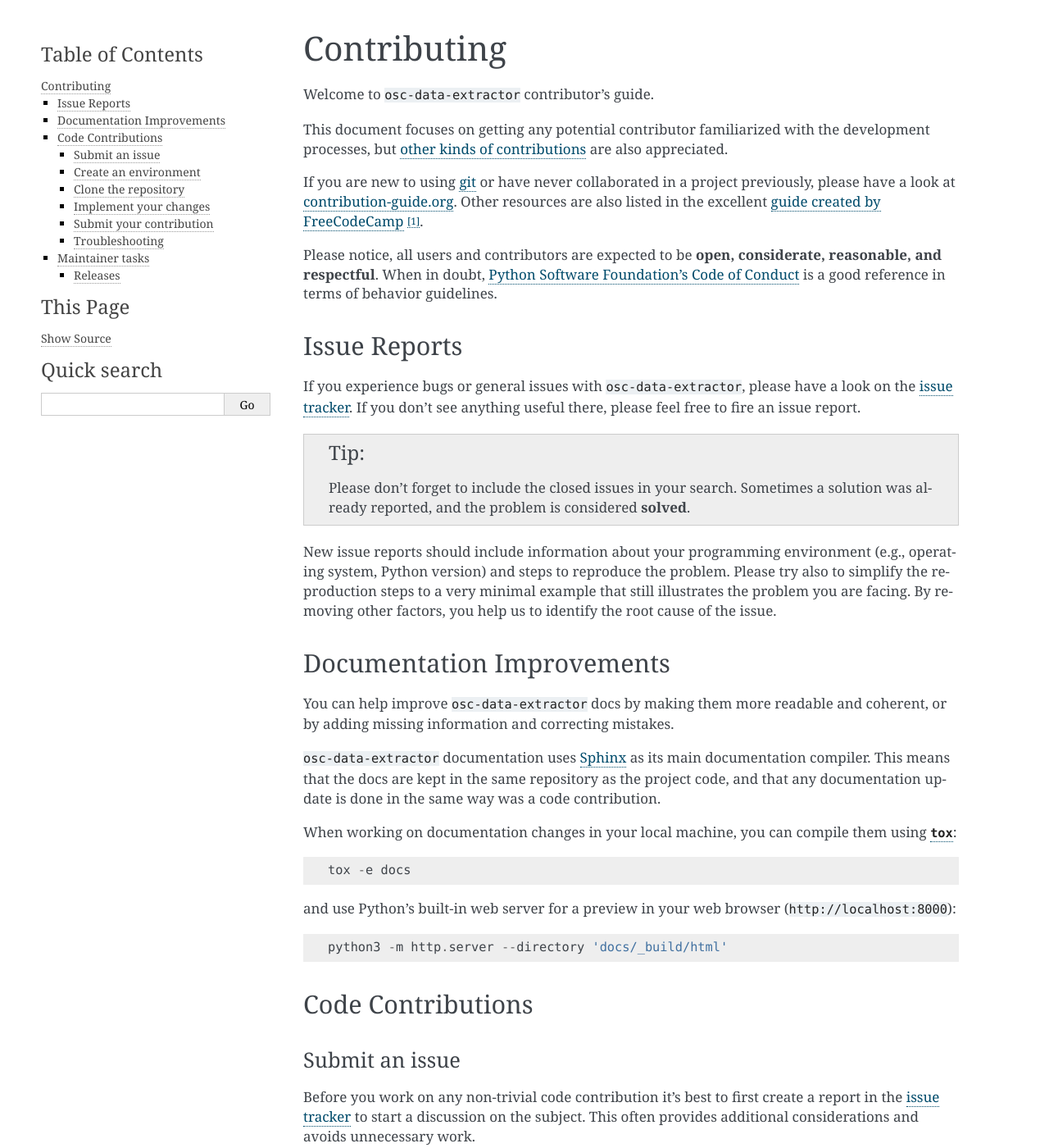
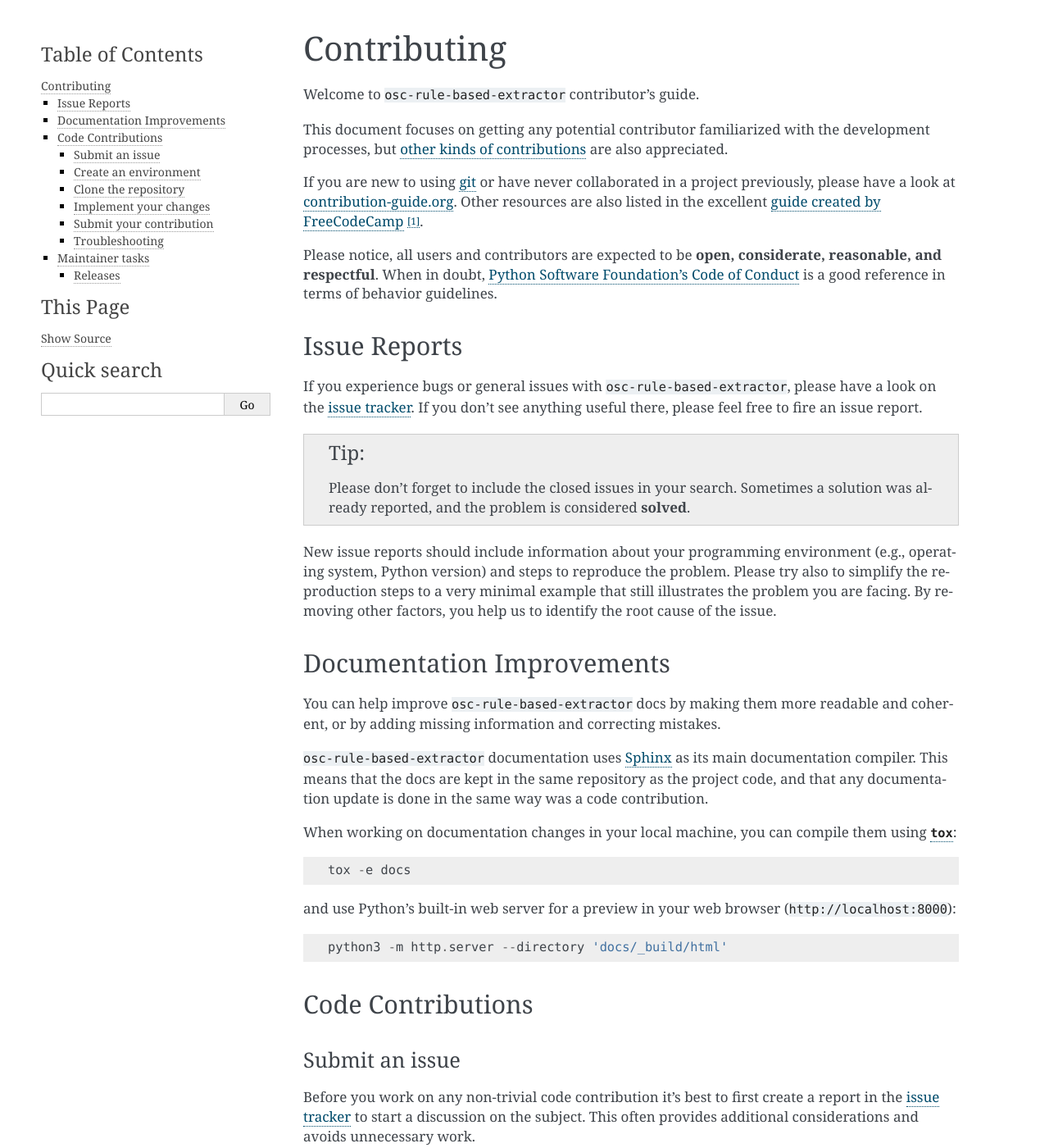
Before and after one commit to os-climate/osc-rule-based-extractor, a Sphinx documentation site: the page built from docs/contributing.rst, in a window 1280 px wide and 1400 px high. Shown: the whole window at 82% size. Built offline with Sphinx 7.4.7, drawn with Linux system fonts in a browser that asks for light colours; pages that are not in the unit, such as notebooks, are missing from menus; some of the changed text lies outside the part shown.

Commit message:
Chore: Make tenmplate substitutions [skip ci]
Signed-off-by: Matthew Watkins <mwatkins@linuxfoundation.org>

```diff
--- a/CONTRIBUTING.rst
+++ b/CONTRIBUTING.rst
@@ -27,7 +27,7 @@
 Contributing
 ============
 
-Welcome to ``osc-data-extractor`` contributor's guide.
+Welcome to ``osc-rule-based-extractor`` contributor's guide.
 
 This document focuses on getting any potential contributor familiarized
 with the development processes, but `other kinds of contributions`_ are also
@@ -46,7 +46,7 @@
 Issue Reports
 =============
 
-If you experience bugs or general issues with ``osc-data-extractor``, please have a look
+If you experience bugs or general issues with ``osc-rule-based-extractor``, please have a look
 on the `issue tracker`_. If you don't see anything useful there, please feel
 free to fire an issue report.
 
@@ -65,10 +65,10 @@
 Documentation Improvements
 ==========================
 
-You can help improve ``osc-data-extractor`` docs by making them more readable and coherent, or
+You can help improve ``osc-rule-based-extractor`` docs by making them more readable and coherent, or
 by adding missing information and correcting mistakes.
 
-``osc-data-extractor`` documentation uses Sphinx_ as its main documentation compiler.
+``osc-rule-based-extractor`` documentation uses Sphinx_ as its main documentation compiler.
 This means that the docs are kept in the same repository as the project code, and
 that any documentation update is done in the same way was a code contribution.
 
@@ -80,7 +80,7 @@
 
    .. tip::
       Please notice that the `GitHub web interface`_ provides a quick way of
-      propose changes in ``osc-data-extractor``'s files. While this mechanism can
+      propose changes in ``osc-rule-based-extractor``'s files. While this mechanism can
       be tricky for normal code contributions, it works perfectly fine for
       contributing to the docs, and can be quite handy.
 
@@ -131,8 +131,8 @@
 
 or Miniconda_::
 
-    conda create -n osc-data-extractor python=3 six virtualenv pytest pytest-cov
-    conda activate osc-data-extractor
+    conda create -n osc-rule-based-extractor python=3 six virtualenv pytest pytest-cov
+    conda activate osc-rule-based-extractor
 
 Clone the repository
 --------------------
@@ -142,8 +142,8 @@
    page. This creates a copy of the code under your account on |the repository service|.
 #. Clone this copy to your local disk::
 
-    git clone git@github.com:YourLogin/osc-data-extractor.git
-    cd osc-data-extractor
+    git clone git@github.com:YourLogin/osc-rule-based-extractor.git
+    cd osc-rule-based-extractor
 
 #. You should run::
 
@@ -158,7 +158,7 @@
     pip install pre-commit
     pre-commit install
 
-   ``osc-data-extractor`` comes with a lot of hooks configured to automatically help the
+   ``osc-rule-based-extractor`` comes with a lot of hooks configured to automatically help the
    developer to check the code being written.
 
 Implement your changes
@@ -285,7 +285,7 @@
 
 If you are part of the group of maintainers and have correct user permissions
 on PyPI_, the following steps can be used to release a new version for
-``osc-data-extractor``:
+``osc-rule-based-extractor``:
 
 #. Make sure all unit tests are successful.
 #. Tag the current commit on the main branch with a release tag, e.g., ``v1.2.3``.
@@ -314,8 +314,8 @@
 .. |the repository service| replace:: GitHub
 .. |contribute button| replace:: "Create pull request"
 
-.. _repository: https://github.com/<USERNAME>/osc-data-extractor
-.. _issue tracker: https://github.com/<USERNAME>/osc-data-extractor/issues
+.. _repository: https://github.com/<USERNAME>/osc-rule-based-extractor
+.. _issue tracker: https://github.com/<USERNAME>/osc-rule-based-extractor/issues
 .. <-- end -->
 
 
--- a/docs/conf.py
+++ b/docs/conf.py
@@ -87,7 +87,7 @@
 master_doc = "index"
 
 # General information about the project.
-project = "osc-data-extractor"
+project = "osc-rule-based-extractor"
 copyright = "2023, Matthew Watkins"
 
 # The version info for the project you're documenting, acts as replacement for
@@ -229,7 +229,7 @@
 # html_file_suffix = None
 
 # Output file base name for HTML help builder.
-htmlhelp_basename = "osc-data-extractor-doc"
+htmlhelp_basename = "osc-rule-based-extractor-doc"
 
 
 # -- Options for LaTeX output ------------------------------------------------
@@ -246,7 +246,7 @@
 # Grouping the document tree into LaTeX files. List of tuples
 # (source start file, target name, title, author, documentclass [howto/manual]).
 latex_documents = [
-    ("index", "user_guide.tex", "osc-data-extractor Documentation", "Matthew Watkins", "manual")
+    ("index", "user_guide.tex", "osc-rule-based-extractor Documentation", "Matthew Watkins", "manual")
 ]
 
 # The name of an image file (relative to this directory) to place at the top of
--- a/docs/index.rst
+++ b/docs/index.rst
@@ -1,8 +1,8 @@
 ==================
-osc-data-extractor
+osc-rule-based-extractor
 ==================
 
-This is the documentation of **osc-data-extractor**.
+This is the documentation of **osc-rule-based-extractor**.
 
 .. note::
 
--- a/pyproject.toml
+++ b/pyproject.toml
@@ -42,7 +42,7 @@
 license-files = ["LICENSES.txt"]
 
 [project.scripts]
-osc-rule-based-extractor = "osc_data_extractor.skeleton:run"
+osc-rule-based-extractor = "osc_rule_based_extractor.skeleton:run"
 
 [project.optional-dependencies]
   dev = [
--- a/src/osc_rule_based_extractor/__init__.py
+++ b/src/osc_rule_based_extractor/__init__.py
@@ -8,7 +8,7 @@
 
 try:
     # Change here if project is renamed and does not equal the package name
-    dist_name = "osc-data-extractor"
+    dist_name = "osc-rule-based-extractor"
     __version__ = version(dist_name)
 except PackageNotFoundError:  # pragma: no cover
     __version__ = "unknown"
```
Also changed, not shown: README.rst (+6 -6 lines), 3 other files.
